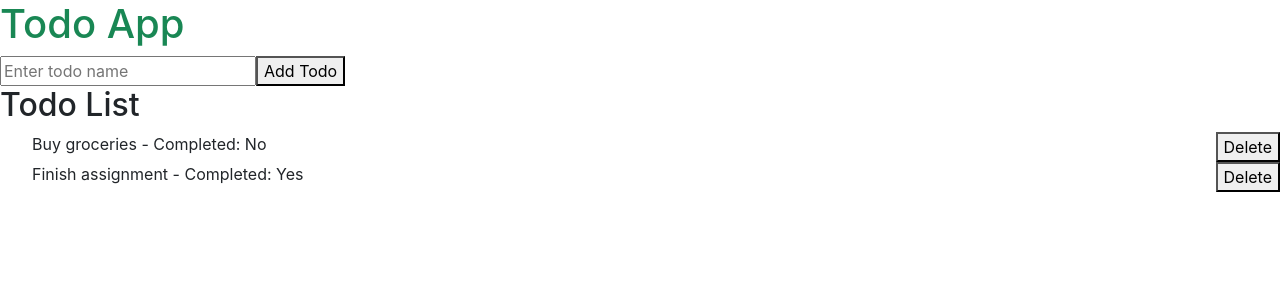
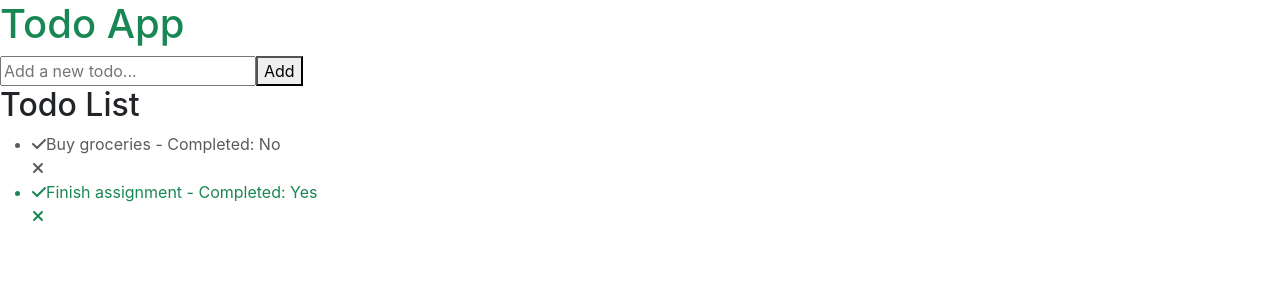
Before and after one commit to huoyueyuyuan/react-redux-todolist, a React (Create React App) app: page / in a window 1280 px wide. Shown: the top 300 px of the page. Built offline with nearby package versions, Linux system fonts and the light colour scheme.

Commit message:
添加图标、以及内容单击事件

```diff
--- a/src/App.tsx
+++ b/src/App.tsx
@@ -22,11 +22,18 @@ function App() {
     setTodos(prevTodos => [...prevTodos, newTodo]);
   };
 
+  const handleToggleTodo = (index: number) => {
+    const newTodos = todos.map((todo, i) =>
+      i === index ? { ...todo, completed: !todo.completed } : todo
+    );
+    setTodos(newTodos);
+  };
+
   return (
     <div>
       <h1 className='text-success'>Todo App</h1>
       <AddTodoForm onAddTodo={handleAddTodo} />
-      <ShowTodoList todos={todos} onDeleteTodo={handleDeleteTodo} />
+      <ShowTodoList todos={todos} onDeleteTodo={handleDeleteTodo} onToggleTodo={handleToggleTodo} />
     </div>
   );
 }
--- a/src/components/AddTodo.tsx
+++ b/src/components/AddTodo.tsx
@@ -27,11 +27,11 @@ const AddTodoForm: React.FC<AddTodoFormProps> = ({ onAddTodo }) => {
       <input
         type="text"
         name="name"
-        placeholder="Enter todo name"
+        placeholder="Add a new todo..."
         value={newTodo.name}
         onChange={handleInputChange}
       />
-      <button type="submit">Add Todo</button>
+      <button type="submit">Add</button>
     </form>
   );
 };
--- a/src/components/ShowTodoList.tsx
+++ b/src/components/ShowTodoList.tsx
@@ -1,21 +1,32 @@
 // ShowTodoList.tsx
 import React, { useState } from 'react';
 import { Todo } from '../types';
+import { faCheck, faTimes } from '@fortawesome/free-solid-svg-icons';
+import { FontAwesomeIcon } from '@fortawesome/react-fontawesome';
+
 
 interface ShowTodoListProps {
   todos: Todo[];
   onDeleteTodo: (index: number) => void;
+  onToggleTodo: (index: number) => void;
+
 }
 
-const ShowTodoList: React.FC<ShowTodoListProps> = ({ todos, onDeleteTodo }) => {
+const ShowTodoList: React.FC<ShowTodoListProps> = ({ todos, onDeleteTodo , onToggleTodo }) => {
   return (
     <div>
       <h2>Todo List</h2>
       <ul>
         {todos.map((todo, index) => (
-          <li key={index} className='d-flex justify-content-between'>
-            {todo.name} - Completed: {todo.completed ? 'Yes' : 'No'}
-            <button onClick={() => onDeleteTodo(index)} className='d-flex '>Delete</button>
+          <li key={index}
+          className={todo.completed ? 'text-success' : 'text-muted'} // 改变字体颜色
+
+            onClick={() => onToggleTodo(index)} // 添加点击事件处理程序
+          >
+            <div>
+              <FontAwesomeIcon icon={faCheck}/>{todo.name} - Completed: {todo.completed ? 'Yes' : 'No'}
+            </div>
+            <FontAwesomeIcon icon={faTimes} onClick={() => onDeleteTodo(index)} className='me-5'/>
           </li>
         ))}
       </ul>
```
